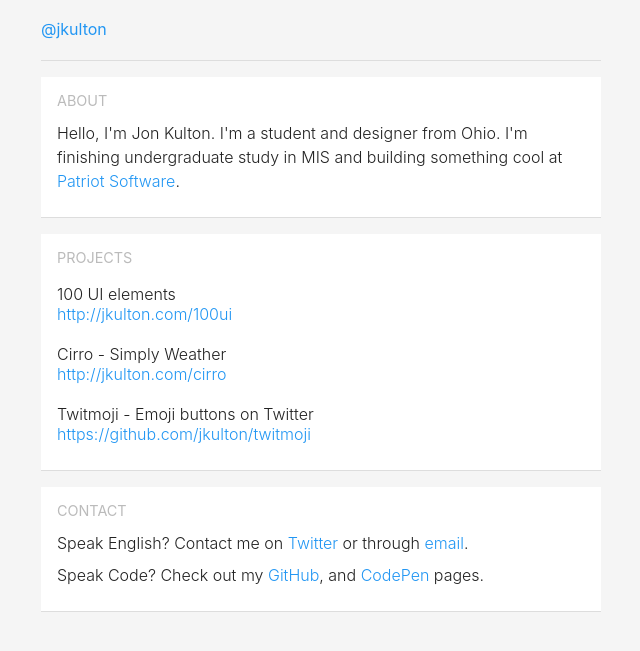
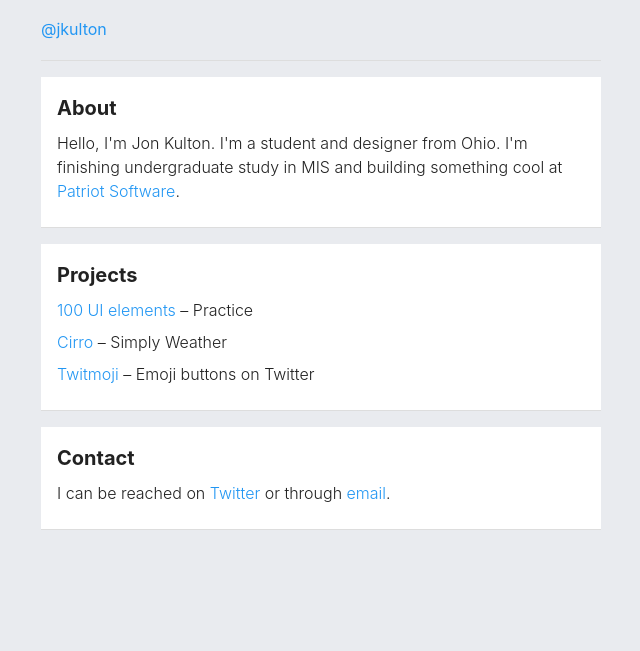
Before and after one commit to jkulton/jkulton.github.io, a Jekyll site: the page built from index.html, in a window 1280 px wide. Shown: the top 651 px of the page, without its empty margins (319-959 px from the left). Built offline with Jekyll 4.4.1, drawn with Linux system fonts in a browser that asks for light colours; nearby versions of some CDN libraries.

Commit message:
larger headers

```diff
--- a/_sass/_base.scss
+++ b/_sass/_base.scss
@@ -72,6 +72,7 @@ header.site-header:after {
 
 .content > h2 {
     margin-top: 0;
+    font-size: 1.25rem;
 }
 
 header a {
@@ -127,6 +128,7 @@ h2 {
 
     .date {
         color: #ccc;
+        font-size: .9rem;
     }
 
     a {
@@ -152,23 +154,6 @@ h2 {
     border-bottom: 1px solid #ddd;
 }
 
-.content h2 {
-    margin-top:1.25rem;
-    margin-bottom: 0;
-    font-size: 1rem;
-    line-height: 1rem;
-    font-weight: $font-weight-normal;
-}
-
 .content a {
     font-size:1rem;
 }
-
-.content .content__title {
-    font-weight: normal;
-    margin-bottom: .75rem;
-    color: #bbb;
-    margin-top: 0;
-    font-size: .9rem;
-    text-transform: uppercase;
-}
--- a/css/main.scss
+++ b/css/main.scss
@@ -13,7 +13,7 @@ $spacing-unit:     30px;
 $font-weight-normal: 300;
 
 $text-color:       #222;
-$background-color: #f5f5f5;
+$background-color: #E9EBEF;
 $brand-color:      #009bff;
 $grey-color:       #828282;
 $grey-color-light: lighten($grey-color, 40%);
--- a/index.html
+++ b/index.html
@@ -13,27 +13,22 @@ layout: default
   <div class="content">
     <h2 class="content__title">Projects</h2>
     <p class="item">
-      <h2>100 UI elements</h2>
-      <a href="http://jkulton.com/100ui">http://jkulton.com/100ui</a>
+      <a href="http://jkulton.com/100ui">100 UI elements</a> – Practice
     </p>
 
     <p class="item">
-      <h2>Cirro - Simply Weather</h2>
-      <a href="http://jkulton.com/cirro">http://jkulton.com/cirro</a>
+      <a href="http://jkulton.com/cirro">Cirro</a> – Simply Weather
     </p>
 
     <p class="item">
-      <h2>Twitmoji - Emoji buttons on Twitter</h2>
-      <a href="https://github.com/jkulton/twitmoji">https://github.com/jkulton/twitmoji</a>
+      <a href="https://github.com/jkulton/twitmoji">Twitmoji</a> – Emoji buttons on Twitter
     </p>
   </div>
 
   <div class="content">
     <h2 class="content__title">Contact</h2>
 
-    <p>Speak English? Contact me on <a href="http://www.twitter.com/jkulton">Twitter</a> or through <a href="mailto:jonkulton@gmail.com">email</a>.</p>
-
-    <p>Speak Code? Check out my <a href="http://www.github.com/jkulton">GitHub</a>, and <a href="http://codepen.io/jkulton/">CodePen</a> pages.</p>
+    <p>I can be reached on <a href="http://www.twitter.com/jkulton">Twitter</a> or through <a href="mailto:jonkulton@gmail.com">email</a>.</p>
   </div>
 
 </div>
```
Also changed, not shown: 100ui/index.html (+5 -5 lines).
